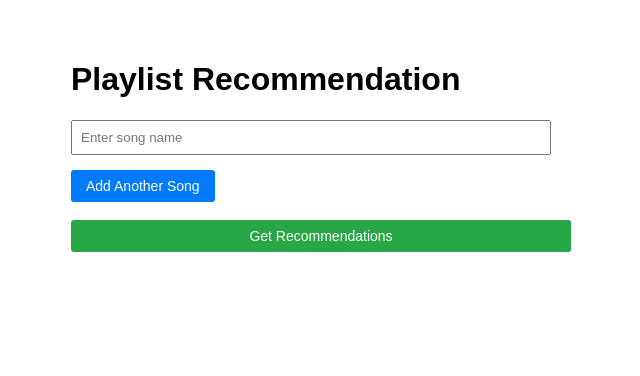
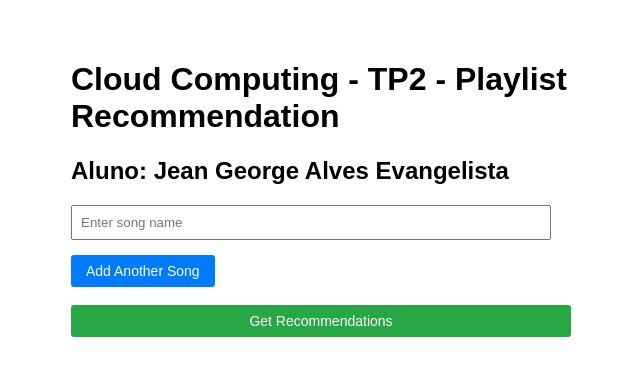
Before and after one commit to jeangeorge/cloudcomp-tp2, a Python web app: template flask/templates/index.html in a window 1280 px wide. Shown: the top 376 px of the page, without its empty margins (319-959 px from the left). Run offline with Jinja, Linux system fonts and the light colour scheme; the template is opened without the code that fills it, so the values that code supplies are empty.

Commit message:
update index.html

```diff
--- a/flask/templates/index.html
+++ b/flask/templates/index.html
@@ -12,7 +12,8 @@
   </head>
   <body>
     <div class="container">
-      <h1>Playlist Recommendation</h1>
+      <h1>Cloud Computing - TP2 - Playlist Recommendation</h1>
+      <h2>Aluno: Jean George Alves Evangelista</h1>
       <form onsubmit="submitForm(event)">
         <div id="form-container" class="form-group">
           <div class="form-group">
```
